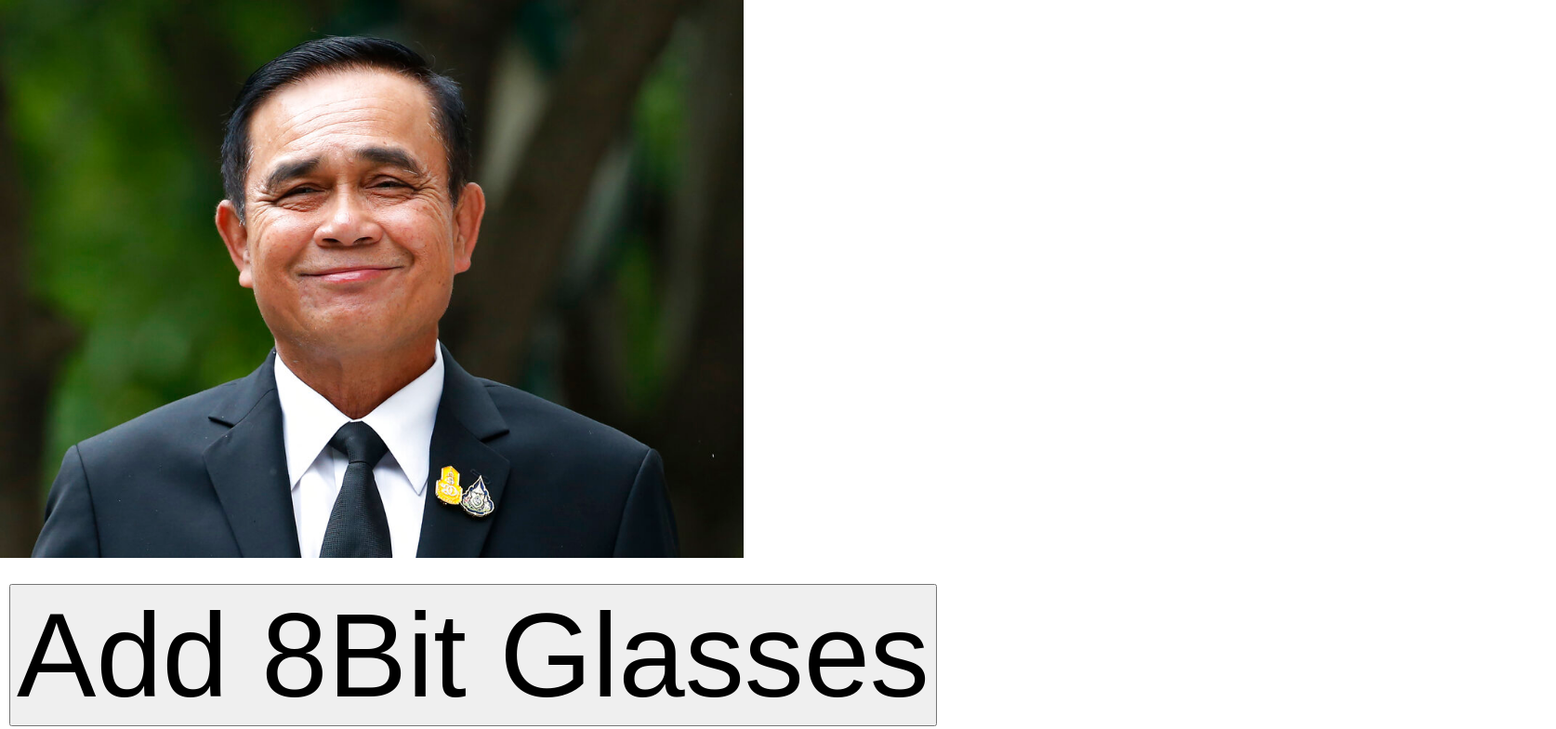
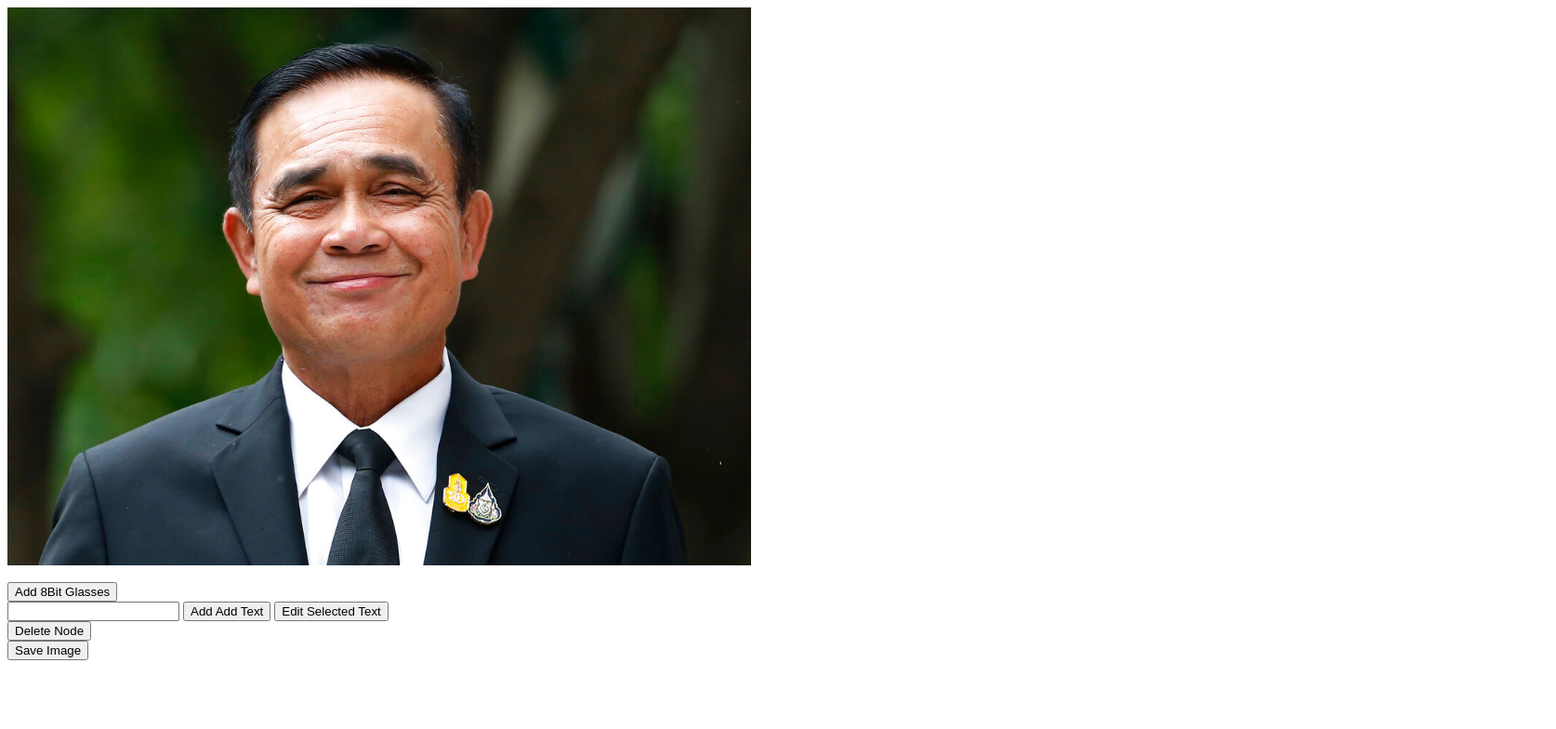
Before and after one commit to l3lackMegas/Uncle-Smile, a plain HTML site: page index.html in a window 1280 px wide. Shown: the top 784 px of the page at 93% size, 1674 px wide, since content can reach past the window. Drawn offline with Linux system fonts and the light colour scheme.

Commit message:
Revert "Update index.html"
This reverts commit 47a6827e51683cd0a0d87a5aa9dce3eb9902713a.

```diff
--- a/index.html
+++ b/index.html
@@ -12,18 +12,12 @@
         <meta name="viewport" content="width=device-width, initial-scale=1">
         <link rel="stylesheet" href="">
         <script src="/js/konva.min.js"></script>
-        <style>
-            input, button {
-                font-size: 10vw;
-                margin: 10px;
-            }
-        </style>
     </head>
-    <body style="margin: 0;">
+    <body>
         <!--[if lt IE 7]>
             <p class="browsehappy">You are using an <strong>outdated</strong> browser. Please <a href="#">upgrade your browser</a> to improve your experience.</p>
         <![endif]-->
-        <div id="paintArea" style="width: 100vw;"></div>
+        <div id="paintArea"></div>
         <br/>
         <button id="BTNAdd8BitGlasses">Add 8Bit Glasses</button>
         <br/>
```
